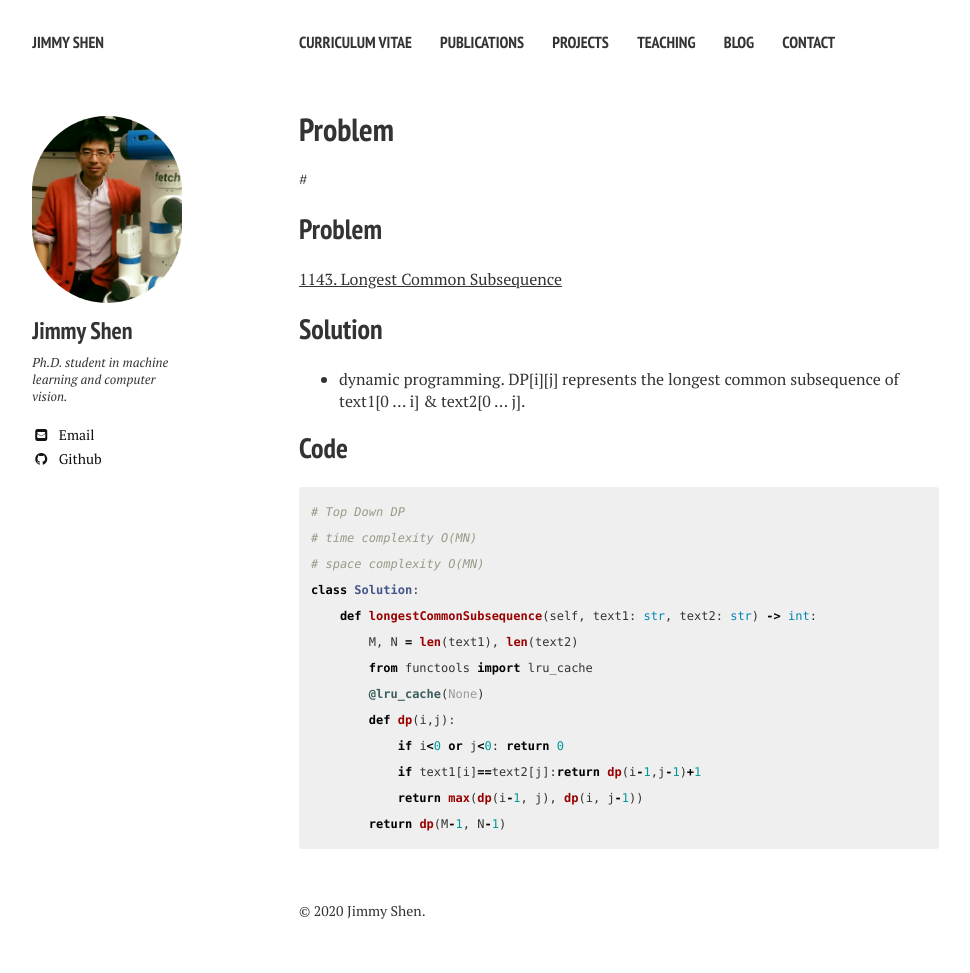
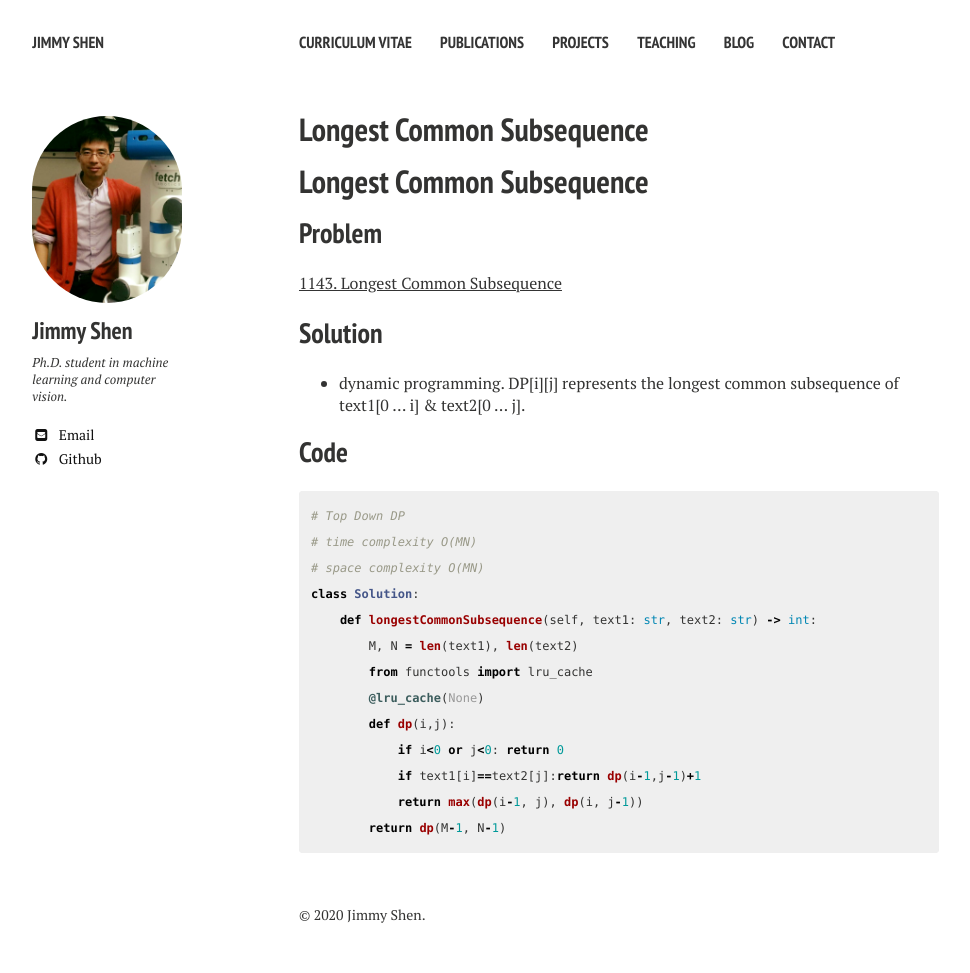
Before and after one commit to xiaokeshen/xiaokeshen.github.io, a Jekyll site: the page built from blog/coding/dp/classical/lcs.md, in a window 1280 px wide. Shown: the whole page, without its empty margins (21-991 px from the left). Built offline with Jekyll 4.4.1, drawn with Linux system fonts in a browser that asks for light colours; nearby versions of some CDN libraries; our own code applies the rules of GitHub Pages for plain Markdown files.

Commit message:
add a summary for dp problems

```diff
--- a/blog/coding/dp/classical/lcs.md
+++ b/blog/coding/dp/classical/lcs.md
@@ -1,4 +1,4 @@
-#
+# Longest Common Subsequence
 ## Problem
 [1143. Longest Common Subsequence](https://leetcode.com/problems/longest-common-subsequence/)
 
--- a/blog/index.md
+++ b/blog/index.md
@@ -29,8 +29,10 @@
 #### MST
 
 ### Dynamic Programming
+#### Summary
+- [summary](coding/dp/summary.md)
 #### Classical
-- [lcs](coding/dp/classical/lcs.md)
+- [longest common subsequence](coding/dp/classical/lcs.md)
 
 
 #### 1D DP
```
Also changed, not shown: blog/coding/dp/summary.md (added, +5 -0 lines).
